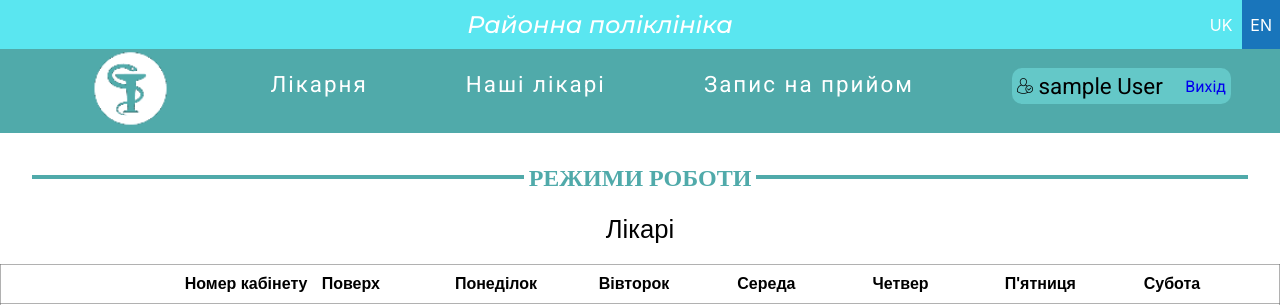
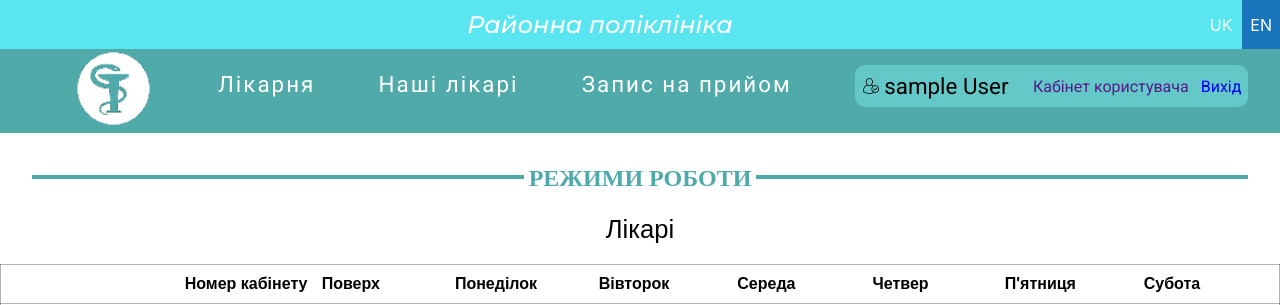
Before and after one commit to vadmart/clinic-site-nure, a Django app: template clinic/templates/clinic/pages/schedule-work.html in a window 1280 px wide. Shown: the top 305 px of the page. Run offline with Django 4.2, Linux system fonts and the light colour scheme; the template is opened without the code that fills it, so the values that code supplies are empty; the visitor is signed in with stand-in values (Sample User, id 1); some libraries are stand-ins or nearby versions.

Commit message:
Adding user cabinet's button

```diff
--- a/clinic/static/css/common.css
+++ b/clinic/static/css/common.css
@@ -242,9 +242,13 @@ li.menu-item div.account-block {
     display: flex;
     background-color: rgb(100, 200, 200);
     border-radius: 10px;
-    justify-content: space-around;
+    justify-content: space-between;
     margin-bottom: 10px;
     padding: 5px;
+}
+
+li.menu-item div.account-block > * {
+    padding: 0.125em;
 }
 
 li.menu-item div.account-block div#user {
@@ -254,13 +258,19 @@ li.menu-item div.account-block div#user {
     padding-right: 1em;
 }
 
-li.menu-item .account-block .exit-block {
+li.menu-item .account-block .exit-block,
+li.menu-item .account-block .user-cabinet-block{
     display: flex;
     align-items: center;
 }
 
-li.menu-item .account-block .exit-block a {
+li.menu-item .account-block .exit-block a,
+li.menu-item .account-block .user-cabinet-block a{
     text-decoration: none;
+}
+
+li.menu-item .account-block .user-cabinet-block a {
+    padding-right: 0.5em;
 }
 
 .menu li.menu-item .dropdown-content {
--- a/clinic/templates/clinic/base.html
+++ b/clinic/templates/clinic/base.html
@@ -73,6 +73,9 @@
                                 <img src="{% static 'icons/user.png' %}" alt="Користувач" height="16" width="16">
                                 <span>{{ user.username }} {{ user.last_name }}</span>
                             </div>
+                            <div class="user-cabinet-block">
+                                <a href="">{% trans 'Кабінет користувача' %}</a>
+                            </div>
                             <div class="exit-block">
                                 <a href="{% url 'logout' %}">{% trans 'Вихід' %}</a>
                             </div>
@@ -138,6 +141,9 @@
                                     <img src="{% static 'icons/user.png' %}" alt="Користувач" height="16" width="16">
                                     <span>{{ user.username }} {{ user.last_name }}</span>
                                 </div>
+                                <div class="user-cabinet-block">
+                                    <a href="">{% trans 'Кабінет користувача' %}</a>
+                                </div>
                                 <div class="exit-block">
                                     <a href="{% url 'logout' %}">{% trans 'Вихід' %}</a>
                                 </div>
```
Also changed, not shown: clinic/templates/clinic/pages/user-cabinet.html (added, +10 -0 lines).
